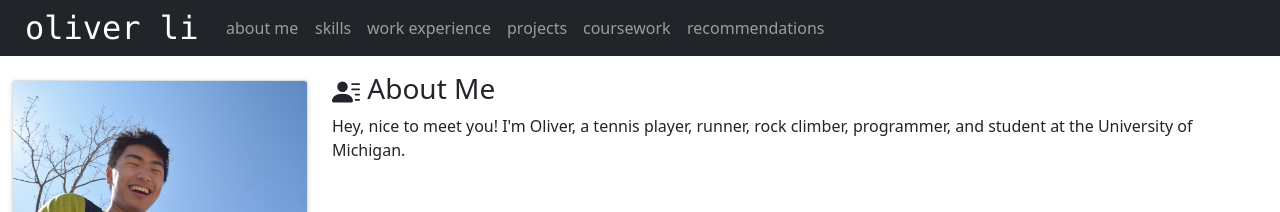
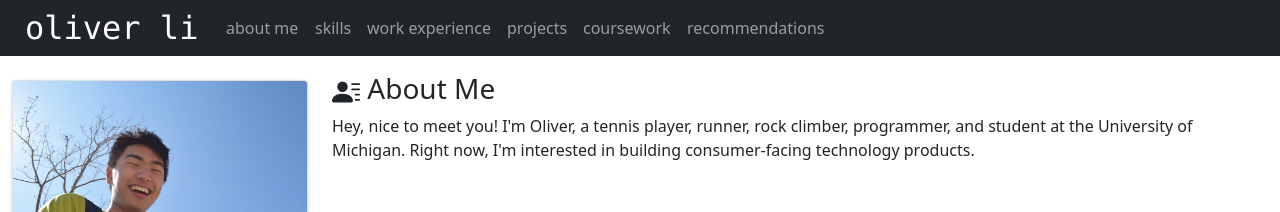
Before and after one commit to olili1999/personal-website, a React (Create React App) app: page / in a window 1280 px wide. Shown: the top 212 px of the page. Built offline with nearby package versions, Linux system fonts and the light colour scheme.

Commit message:
edit desc

```diff
--- a/src/App.js
+++ b/src/App.js
@@ -93,7 +93,8 @@ return (
         <Col className = "d-flex flex-column" xs = {12} sm = {12} md = {9} style = {{}}>
 
           <h3 id = "about" className = "mt-3"> <BsPersonLinesFill/> About Me </h3>
-          <p className = "p-0 m-0 mb-4"> Hey, nice to meet you! I'm Oliver, a tennis player, runner, rock climber, programmer, and student at the University of Michigan. </p>
+          <p className = "p-0 m-0 mb-4"> Hey, nice to meet you! I'm Oliver, a tennis player, runner, rock climber, programmer, and student at the University of Michigan. Right now, I'm interested in building
+          consumer-facing technology products.</p>
           <h3 id = "skills" className = "mt-4 mb-4"> <GiProgression/> Skills </h3>
 
 
```
